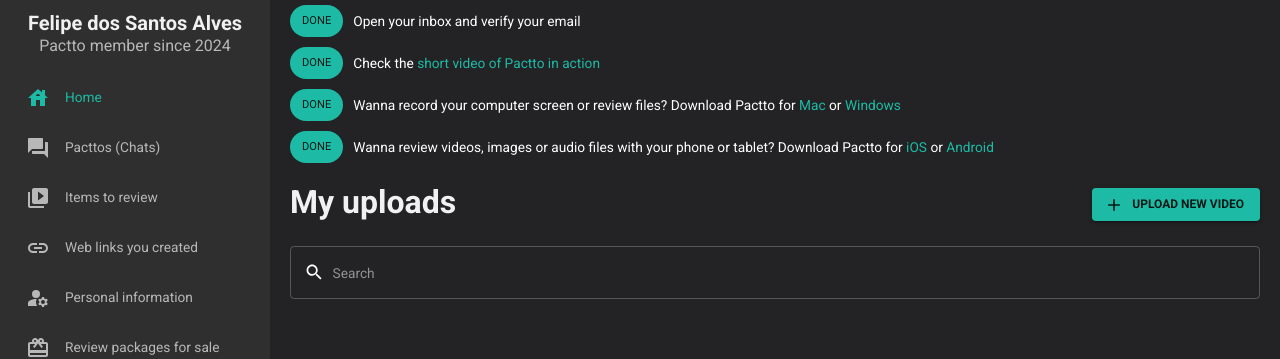
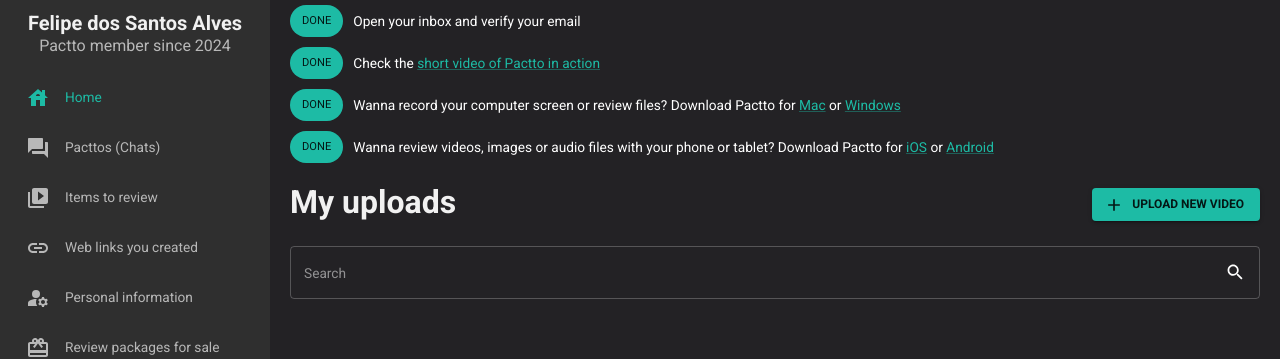
Before and after one commit to felpsalvs/web-admin, a React (Vite) app: page / in a window 1280 px wide. Shown: the part 157-516 px from the top of the page. Built offline with nearby package versions, Linux system fonts and the light colour scheme; the HTML template or start-up script is replaced by a standard one.

Commit message:
chore: updates links and icons

```diff
--- a/src/scenes/home/index.jsx
+++ b/src/scenes/home/index.jsx
@@ -1,17 +1,25 @@
-import { Box, Typography, Button, TextField, useTheme, Link, Chip } from "@mui/material";
-import { tokens } from "../../theme";
-import Header from "../../components/Header";
-import SearchIcon from '@mui/icons-material/Search';
-import AddIcon from '@mui/icons-material/Add';
+import {
+	Box,
+	Typography,
+	Button,
+	TextField,
+	useTheme,
+	Link,
+	Chip,
+} from "@mui/material"
+import { tokens } from "../../theme"
+import Header from "../../components/Header"
+import SearchIcon from "@mui/icons-material/Search"
+import AddIcon from "@mui/icons-material/Add"
 
 const Home = () => {
-  const theme = useTheme();
-  const colors = tokens(theme.palette.mode);
+	const theme = useTheme()
+	const colors = tokens(theme.palette.mode)
 
 	return (
 		<Box m="20px">
 			<Box display="flex" justifyContent="space-between" alignItems="center">
-        <Header title="Hey Felipe, welcome to Pactto!" />
+				<Header title="Hey Felipe, welcome to Pactto!" variant="2" />
 			</Box>
 
 			<Box mb="20px">
@@ -25,8 +33,12 @@
 				<Box display="flex" alignItems="center" mb="10px">
 					<Chip label="DONE" color="secondary" />
 					<Typography variant="body1" ml="10px">
-            Check the{' '}
-            <Link href="https://example.com/video" color="secondary" underline="hover">
+						Check the{" "}
+						<Link
+							href="https://www.youtube.com/watch?v=CvbvDGsZsKM&t=93s"
+							color="secondary"
+							underline="always"
+						>
 							short video of Pactto in action
 						</Link>
 					</Typography>
@@ -35,12 +47,21 @@
 				<Box display="flex" alignItems="center" mb="10px">
 					<Chip label="DONE" color="secondary" />
 					<Typography variant="body1" ml="10px">
-            Wanna record your computer screen or review files? Download Pactto for{' '}
-            <Link href="https://example.com/mac" color="secondary" underline="hover">
+						Wanna record your computer screen or review files? Download Pactto
+						for{" "}
+						<Link
+							href="https://pactto.com/#download"
+							color="secondary"
+							underline="always"
+						>
 							Mac
-            </Link>{' '}
-            or{' '}
-            <Link href="https://example.com/windows" color="secondary" underline="hover">
+						</Link>{" "}
+						or{" "}
+						<Link
+							href="https://pactto.com/#download"
+							color="secondary"
+							underline="always"
+						>
 							Windows
 						</Link>
 					</Typography>
@@ -49,19 +70,33 @@
 				<Box display="flex" alignItems="center">
 					<Chip label="DONE" color="secondary" />
 					<Typography variant="body1" ml="10px">
-            Wanna review videos, images or audio files with your phone or tablet? Download Pactto for{' '}
-            <Link href="https://example.com/ios" color="secondary" underline="hover">
+						Wanna review videos, images or audio files with your phone or
+						tablet? Download Pactto for{" "}
+						<Link
+							href="https://apps.apple.com/us/app/pactto-record-video-feedback/id1662226619"
+							color="secondary"
+							underline="always"
+						>
 							iOS
-            </Link>{' '}
-            or{' '}
-            <Link href="https://example.com/android" color="secondary" underline="hover">
+						</Link>{" "}
+						or{" "}
+						<Link
+							href="https://play.google.com/store/apps/details?id=com.pactto.replay"
+							color="secondary"
+							underline="always"
+						>
 							Android
 						</Link>
 					</Typography>
 				</Box>
 			</Box>
 
-      <Box display="flex" justifyContent="space-between" alignItems="center" mb="20px">
+			<Box
+				display="flex"
+				justifyContent="space-between"
+				alignItems="center"
+				mb="20px"
+			>
 				<Typography
 					variant="h2"
 					color={colors.grey[100]}
@@ -73,25 +108,30 @@
 				<Button
 					variant="contained"
 					color="secondary"
-          sx={{fontWeight: "bold"}}
+					sx={{ fontWeight: "bold" }}
 					startIcon={<AddIcon />}
 				>
 					Upload New Video
 				</Button>
 			</Box>
 
-      <Box>
+			<Box
+				display="flex"
+				justifyContent="space-between"
+				alignItems="center"
+				mt="20px"
+			>
 				<TextField
 					fullWidth
 					variant="outlined"
 					placeholder="Search"
 					InputProps={{
-            startAdornment: <SearchIcon sx={{ mr: 1 }} />,
+						endAdornment: <SearchIcon />,
 					}}
 				/>
 			</Box>
 		</Box>
-  );
-};
+	)
+}
 
-export default Home;
+export default Home
```
Lines whose indentation alone changed are shown as unchanged.
